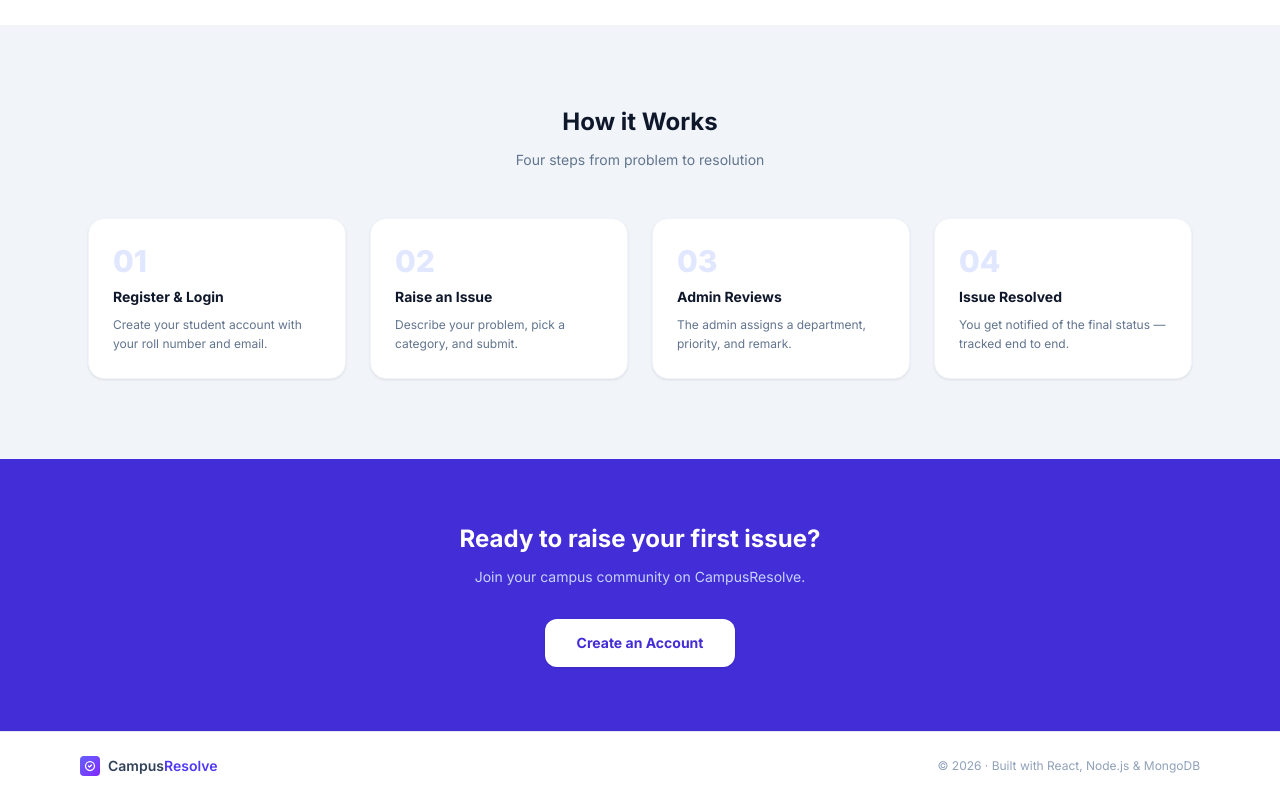
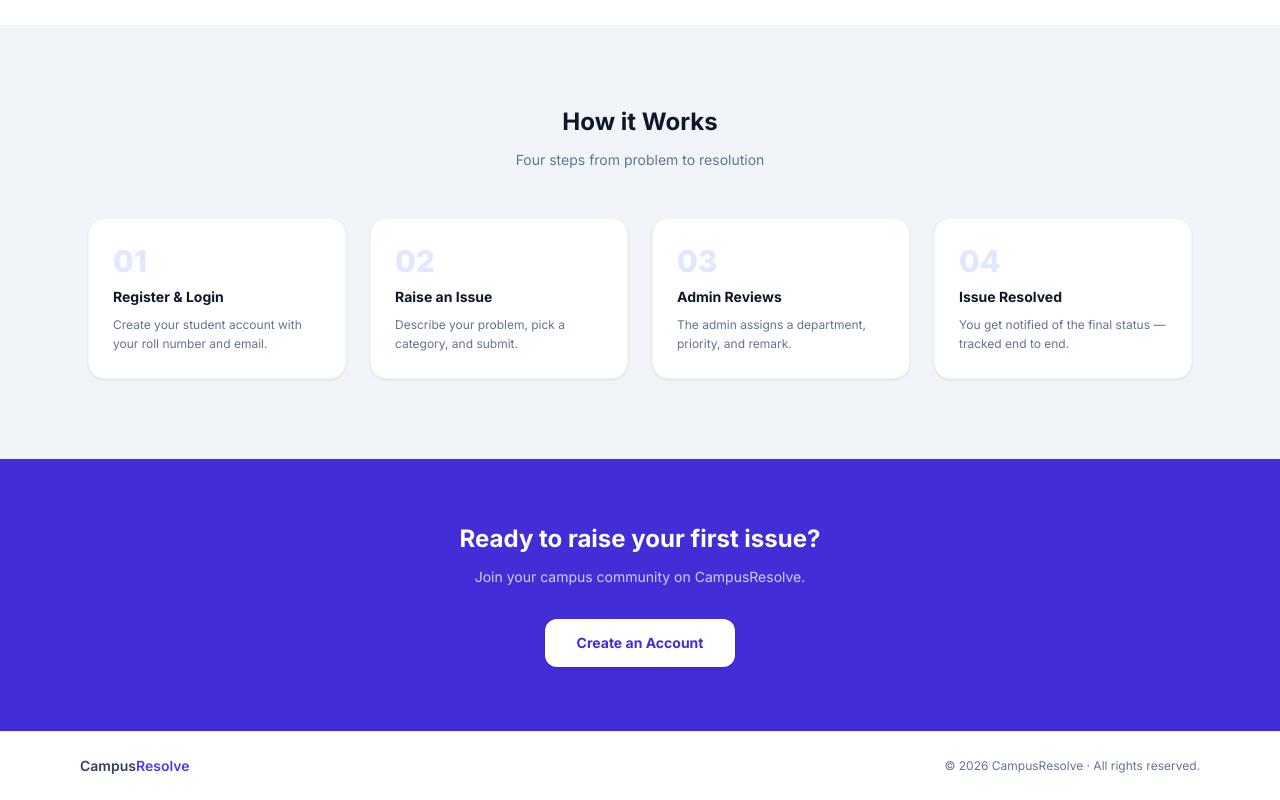
Before and after one commit to garudasec/campus-resolve, a React (Vite) app in the folder frontend/: page / in a window 1280 px wide. Shown: the part 1298-2098 px from the top of the page. Built offline with nearby package versions, Linux system fonts and the light colour scheme; no server answers.

Commit message:
refactor(ui): simplify footer component

```diff
--- a/frontend/src/components/Footer.jsx
+++ b/frontend/src/components/Footer.jsx
@@ -1,19 +1,15 @@
 const Footer = () => {
     return (
         <footer className="bg-white border-t border-slate-200 mt-auto">
-            <div className="max-w-6xl mx-auto px-4 py-6 flex flex-col sm:flex-row items-center justify-between gap-2">
+            <div className="max-w-6xl mx-auto px-4 py-6 flex flex-col sm:flex-row items-center justify-between gap-3">
                 <div className="flex items-center gap-2">
-                    <div className="w-5 h-5 rounded bg-gradient-to-br from-indigo-500 to-violet-600 flex items-center justify-center">
-                        <svg className="w-3 h-3 text-white" fill="none" stroke="currentColor" viewBox="0 0 24 24">
-                            <path strokeLinecap="round" strokeLinejoin="round" strokeWidth={2.5} d="M9 12l2 2 4-4m6 2a9 9 0 11-18 0 9 9 0 0118 0z" />
-                        </svg>
-                    </div>
+
                     <span className="text-sm font-semibold text-slate-700">
                         Campus<span className="text-indigo-600">Resolve</span>
                     </span>
                 </div>
-                <p className="text-xs text-slate-400">
-                    © 2026 · Built with React, Node.js &amp; MongoDB
+                <p className="text-xs text-slate-500">
+                    © 2026 CampusResolve · All rights reserved.
                 </p>
             </div>
         </footer>
```
